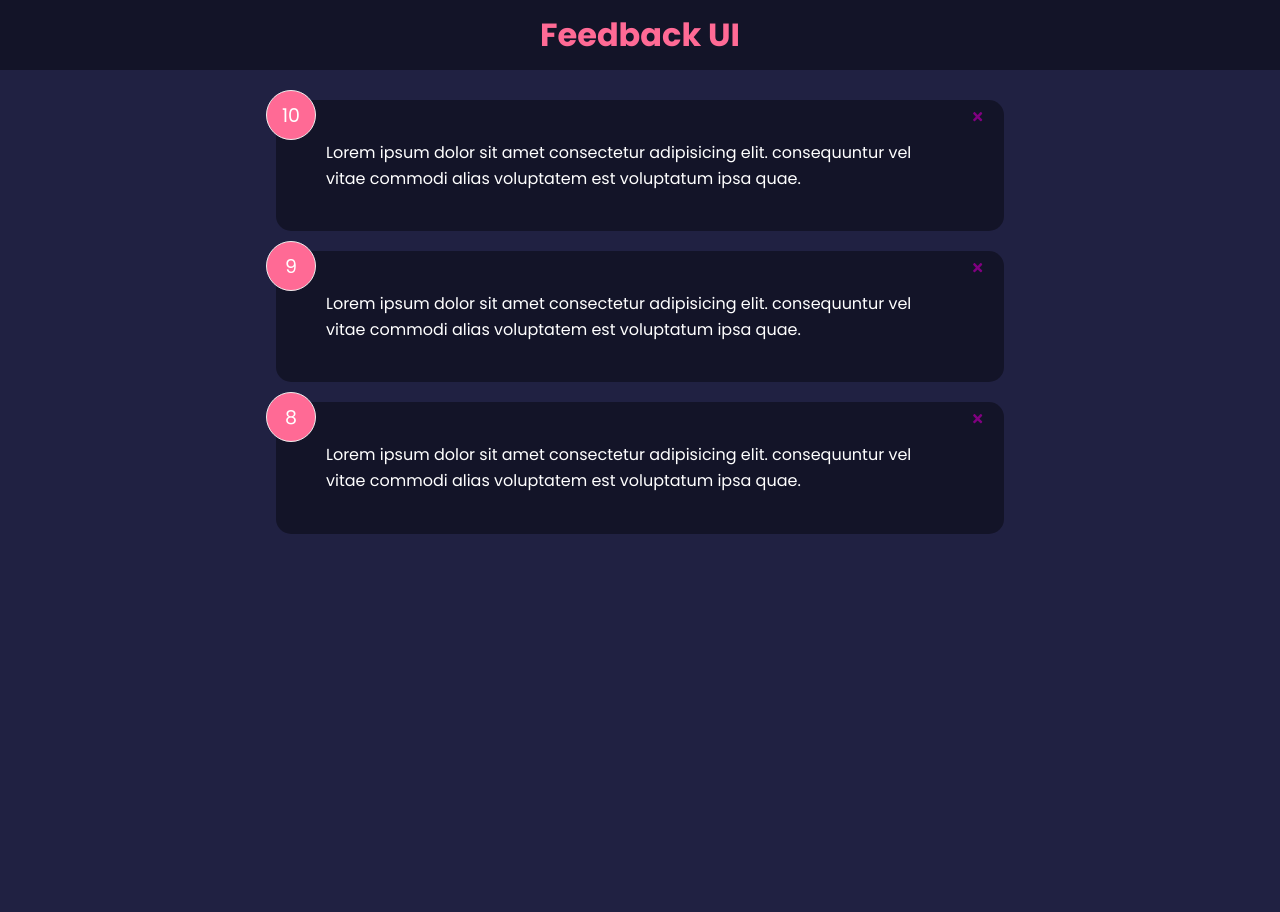
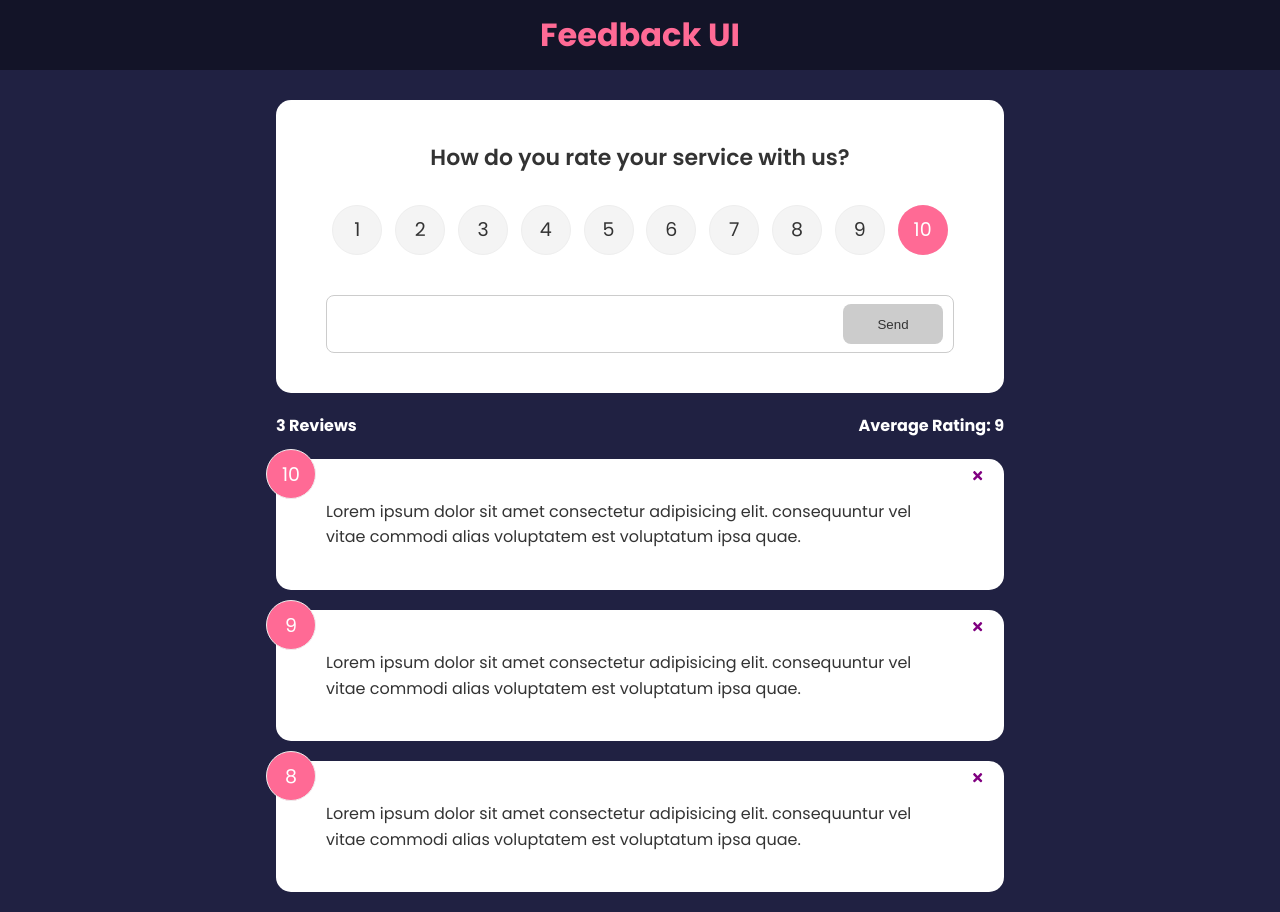
Before and after one commit to mehediJoy/feedback-app, a React (Create React App) app: page / in a window 1280 px wide. Before the commit the page ends 800 px from the top, so only its background shows below. Built offline with nearby package versions, Linux system fonts and the light colour scheme.

Commit message:
Form Implemented

```diff
--- a/package.json
+++ b/package.json
@@ -6,10 +6,12 @@
     "@testing-library/jest-dom": "^5.16.4",
     "@testing-library/react": "^13.2.0",
     "@testing-library/user-event": "^13.5.0",
+    "framer-motion": "^4.1.17",
     "react": "^18.1.0",
     "react-dom": "^18.1.0",
     "react-icons": "^4.3.1",
     "react-scripts": "5.0.1",
+    "uuid": "^8.3.2",
     "web-vitals": "^2.1.4"
   },
   "scripts": {
--- a/src/App.js
+++ b/src/App.js
@@ -1,11 +1,17 @@
+import { v4 as uuidv4 } from 'uuid'
 import { useState } from 'react'
 import Header from './components/Header'
 import FeedbackList from './components/FeedbackList'
+import FeedbackStats from './components/FeedbackStats'
+import FeedbackForm from './components/FeedbackForm'
 import FeebackData from './data/FeedbackData'
 
 function App() {
   const [feedback, setFeedback] = useState(FeebackData)
-
+  const addFeedback = (newFeedback) => {
+    newFeedback.id = uuidv4()
+    setFeedback([newFeedback, ...feedback])
+  }
   const deleteFeedback = (id) => {
     if (window.confirm('Are you sure?')) {
       setFeedback(feedback.filter((item) => item.id !== id))
@@ -15,6 +21,8 @@ function App() {
     <>
       <Header />
       <div className="container">
+        <FeedbackForm handleAdd={addFeedback}/>
+        <FeedbackStats feedback={feedback}/>
         <FeedbackList feedback={feedback} handleDelete={deleteFeedback} />
       </div>
     </>
--- /dev/null
+++ b/src/components/FeedbackForm.jsx
@@ -0,0 +1,50 @@
+import { useState } from 'react'
+import Card from './shared/Card'
+import Button from './shared/Button'
+import RatingSelect from './RatingSelect'
+
+function FeedbackForm({ handleAdd }) {
+  const [text, setText] = useState('')
+  const [rating, setRating] = useState(10)
+  const [btnDisabled, setBtnDisabled] = useState(true)
+  const [massage, setMassage] = useState('')
+  const handleChange = (e) => {
+    if (text === '') {
+      setBtnDisabled(true)
+      setMassage(null)
+    } else if (text.trim().length <= 10) {
+      setBtnDisabled(true)
+      setMassage('Text must be atleast 10 characters.')
+    } else {
+      setBtnDisabled(false)
+      setMassage(null)
+    }
+    setText(e.target.value)
+  }
+  const handleSubmit =(e) => {
+    e.preventDefault()
+    if(text.trim().length > 10) {
+      const newFeedback = {
+          text,
+          rating
+      }
+      handleAdd(newFeedback)
+      setText('')
+    }
+  }
+  return (
+    <Card>
+      <form onSubmit={handleSubmit}>
+        <h2>How do you rate your service with us?</h2>
+        <RatingSelect select={(rating) => {setRating(rating)}}/>
+        <div className="input-group">
+          <input onChange={handleChange} type="text" />
+          <Button type="submit" isDisabled={btnDisabled}>Send</Button>
+        </div>
+        {massage && <div className="massage">{massage}</div>}
+      </form>
+    </Card>
+  )
+}
+
+export default FeedbackForm
--- a/src/components/FeedbackItem.jsx
+++ b/src/components/FeedbackItem.jsx
@@ -4,7 +4,7 @@ import Card from './shared/Card'
 
 function FeedbackItem({ item, handleDelete }) {
   return (
-    <Card reverse={true}>
+    <Card reverse={false}>
       <div className="num-display">{item.rating}</div>
       <button onClick={() => handleDelete(item.id)} className='close'>
           <FaTimes color='purple'></FaTimes>
--- /dev/null
+++ b/src/components/FeedbackStats.jsx
@@ -0,0 +1,16 @@
+function FeedbackStats({ feedback }) {
+  let average =
+    feedback.reduce((acc, curr) => {
+      return acc + curr.rating
+    }, 0) / feedback.length
+
+  average = average.toFixed(1).replace(/[.,]0$/, '')
+  return (
+    <div className="feedback-stats">
+      <h4>{feedback.length} Reviews</h4>
+      <h4>Average Rating: {isNaN(average) ? 0 : average}</h4>
+    </div>
+  )
+}
+
+export default FeedbackStats
--- /dev/null
+++ b/src/components/RatingSelect.jsx
@@ -0,0 +1,21 @@
+import { useState } from 'react'
+
+function RatingSelect({ select }) {
+  const [selected, setSelected] = useState(10)
+  const handleChange = (e) => {
+      setSelected(+e.currentTarget.value)
+      select(+e.currentTarget.value)
+  }
+  return (
+    <ul className="rating">
+      {Array.from({ length: 10 }, (_, i) => (
+        <li key={`rating-${i + 1}`}>
+          <input type="radio" id={`num${i + 1}`} name="rating" value={i + 1} onChange={handleChange} checked={selected === i + 1} />
+          <label htmlFor={`num${i + 1}`}>{i + 1}</label>
+        </li>
+      ))}
+    </ul>
+  )
+}
+
+export default RatingSelect
--- /dev/null
+++ b/src/components/shared/Button.jsx
@@ -0,0 +1,24 @@
+import PropTypes from 'prop-types'
+
+function Button({ children, version, type, isDisabled }) {
+  return (
+    <button type={type} disabled={isDisabled} className={`btn btn-${version}`}>
+      {children}
+    </button>
+  )
+}
+
+Button.defaultProps = {
+  version: 'primary',
+  type: 'button',
+  isDisabled: false,
+}
+
+Button.propTypes = {
+  children: PropTypes.node.isRequired,
+  version: PropTypes.string,
+  type: PropTypes.string,
+  isDisabled: PropTypes.bool,
+}
+
+export default Button
--- a/src/components/shared/Card.jsx
+++ b/src/components/shared/Card.jsx
@@ -5,7 +5,7 @@ function Card({ children, reverse }) {
 }
 
 Card.defaultProps = {
-    reverse: true,
+    reverse: false,
 }
 
 Card.propType = {
```
Also changed, not shown: 1 other file (tests, documents, lock files or other folders).
